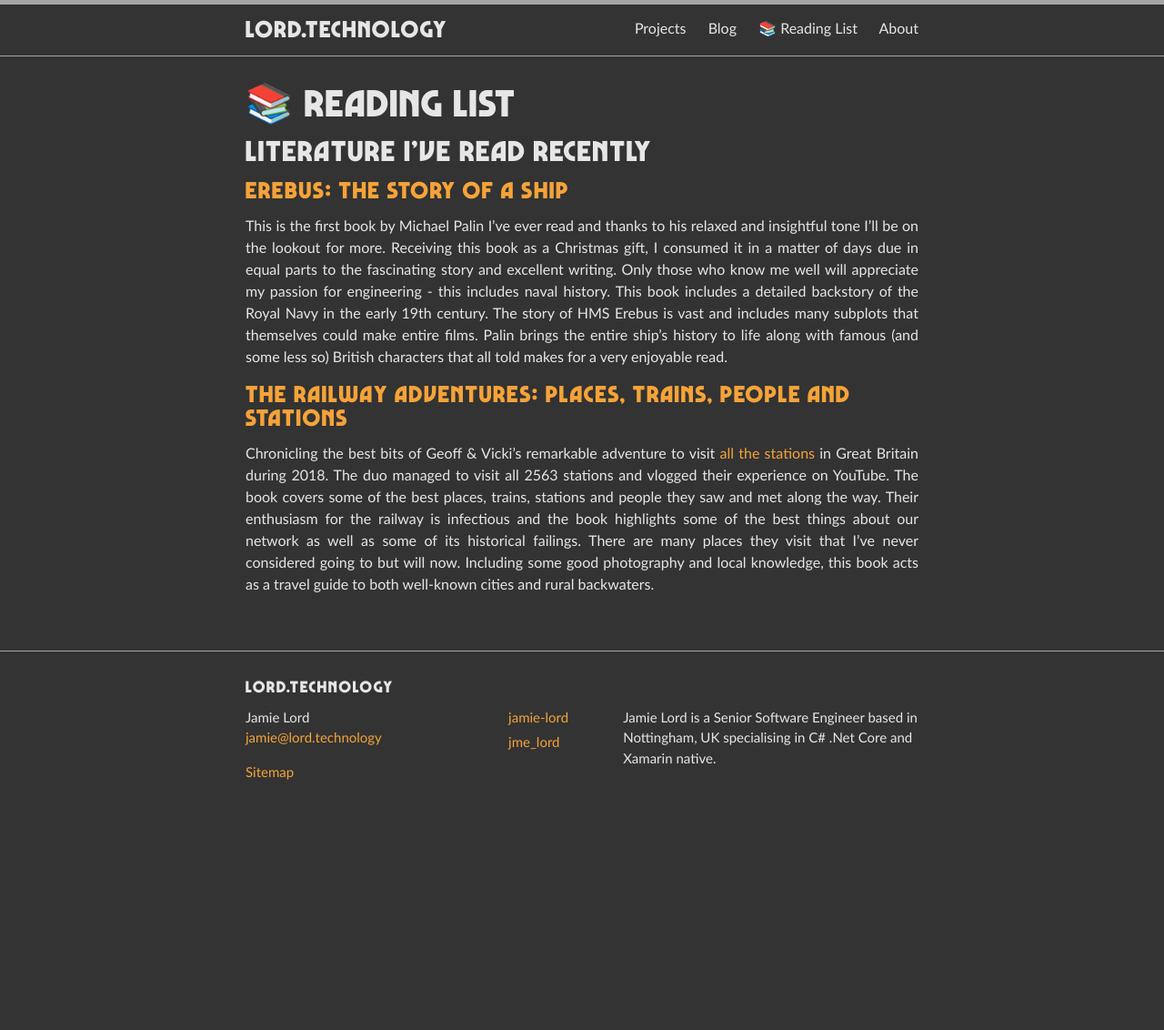
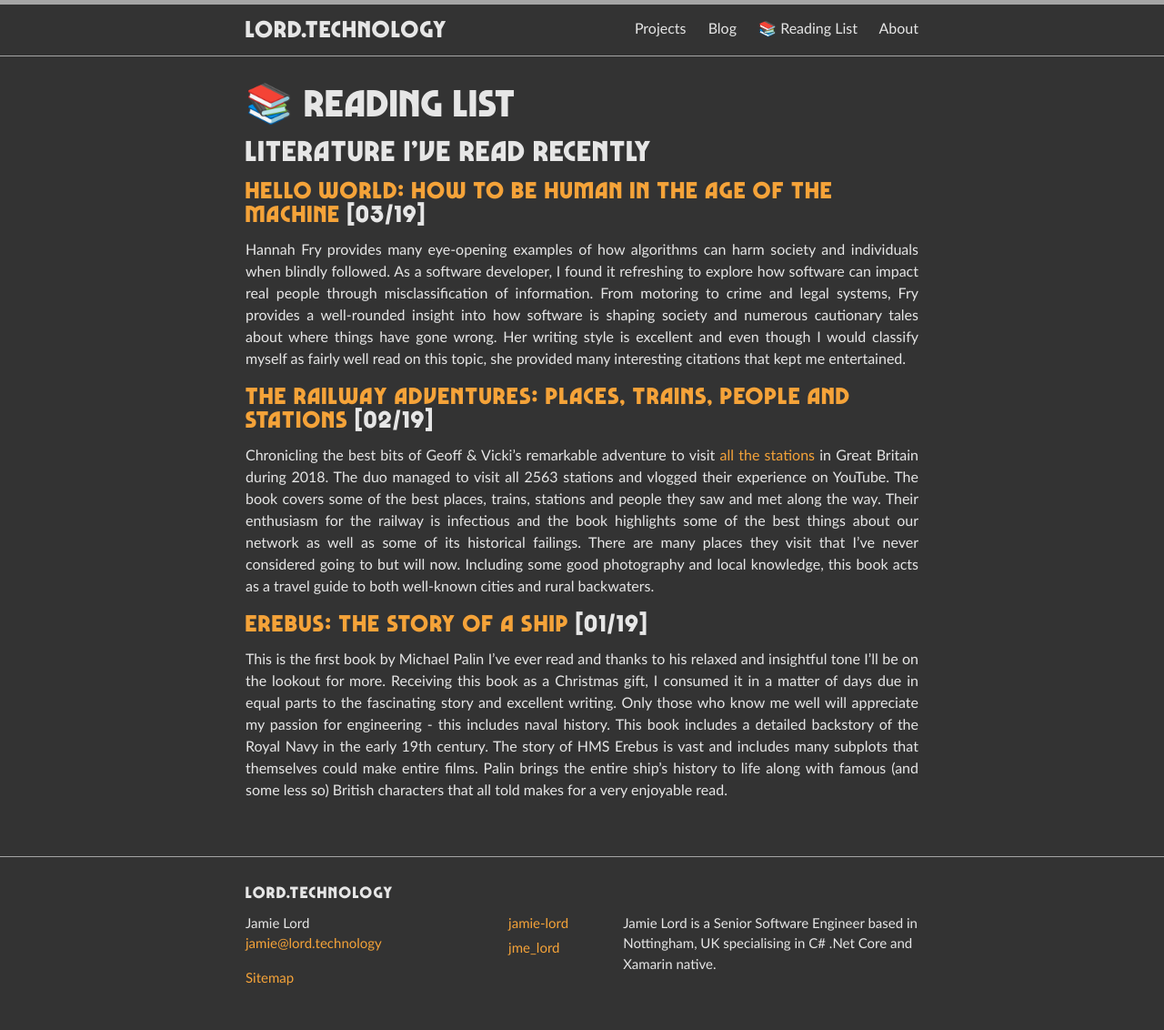
Before and after one commit to jamie-lord/Lord.technology, a Jekyll site: the page built from reading-list.md, in a window 1280 px wide. Shown: the whole page at 91% size. Built offline with Jekyll 4.4.1, drawn with Linux system fonts in a browser that asks for light colours; before the commit the page ends 906 px from its top, so only the background shows below that.

Commit message:
Updated reading list page

```diff
--- a/reading-list.md
+++ b/reading-list.md
@@ -5,10 +5,14 @@ permalink: /reading-list/
 ---
 ## Literature I've read recently
 
-### [Erebus: The Story of a Ship](https://www.waterstones.com/book/erebus-the-story-of-a-ship/michael-palin/9781847948120)
+### [Hello World: How to be Human in the Age of the Machine](https://www.waterstones.com/book/hello-world/hannah-fry/9780857525246) [03/19]
+
+Hannah Fry provides many eye-opening examples of how algorithms can harm society and individuals when blindly followed. As a software developer, I found it refreshing to explore how software can impact real people through misclassification of information. From motoring to crime and legal systems, Fry provides a well-rounded insight into how software is shaping society and numerous cautionary tales about where things have gone wrong. Her writing style is excellent and even though I would classify myself as fairly well read on this topic, she provided many interesting citations that kept me entertained.
+
+### [The Railway Adventures: Places, Trains, People and Stations](https://www.waterstones.com/book/the-railway-adventures/vicki-pipe/geoff-marshall/9781910463871) [02/19]
+
+Chronicling the best bits of Geoff & Vicki's remarkable adventure to visit [all the stations](http://allthestations.co.uk/) in Great Britain during 2018. The duo managed to visit all 2563 stations and vlogged their experience on YouTube. The book covers some of the best places, trains, stations and people they saw and met along the way. Their enthusiasm for the railway is infectious and the book highlights some of the best things about our network as well as some of its historical failings. There are many places they visit that I've never considered going to but will now. Including some good photography and local knowledge, this book acts as a travel guide to both well-known cities and rural backwaters.
+
+### [Erebus: The Story of a Ship](https://www.waterstones.com/book/erebus-the-story-of-a-ship/michael-palin/9781847948120) [01/19]
 
 This is the first book by Michael Palin I've ever read and thanks to his relaxed and insightful tone I'll be on the lookout for more. Receiving this book as a Christmas gift, I consumed it in a matter of days due in equal parts to the fascinating story and excellent writing. Only those who know me well will appreciate my passion for engineering - this includes naval history. This book includes a detailed backstory of the Royal Navy in the early 19th century. The story of HMS Erebus is vast and includes many subplots that themselves could make entire films. Palin brings the entire ship's history to life along with famous (and some less so) British characters that all told makes for a very enjoyable read.
-
-### [The Railway Adventures: Places, Trains, People and Stations](https://www.waterstones.com/book/the-railway-adventures/vicki-pipe/geoff-marshall/9781910463871)
-
-Chronicling the best bits of Geoff & Vicki's remarkable adventure to visit [all the stations](http://allthestations.co.uk/) in Great Britain during 2018. The duo managed to visit all 2563 stations and vlogged their experience on YouTube. The book covers some of the best places, trains, stations and people they saw and met along the way. Their enthusiasm for the railway is infectious and the book highlights some of the best things about our network as well as some of its historical failings. There are many places they visit that I've never considered going to but will now. Including some good photography and local knowledge, this book acts as a travel guide to both well-known cities and rural backwaters.
```
